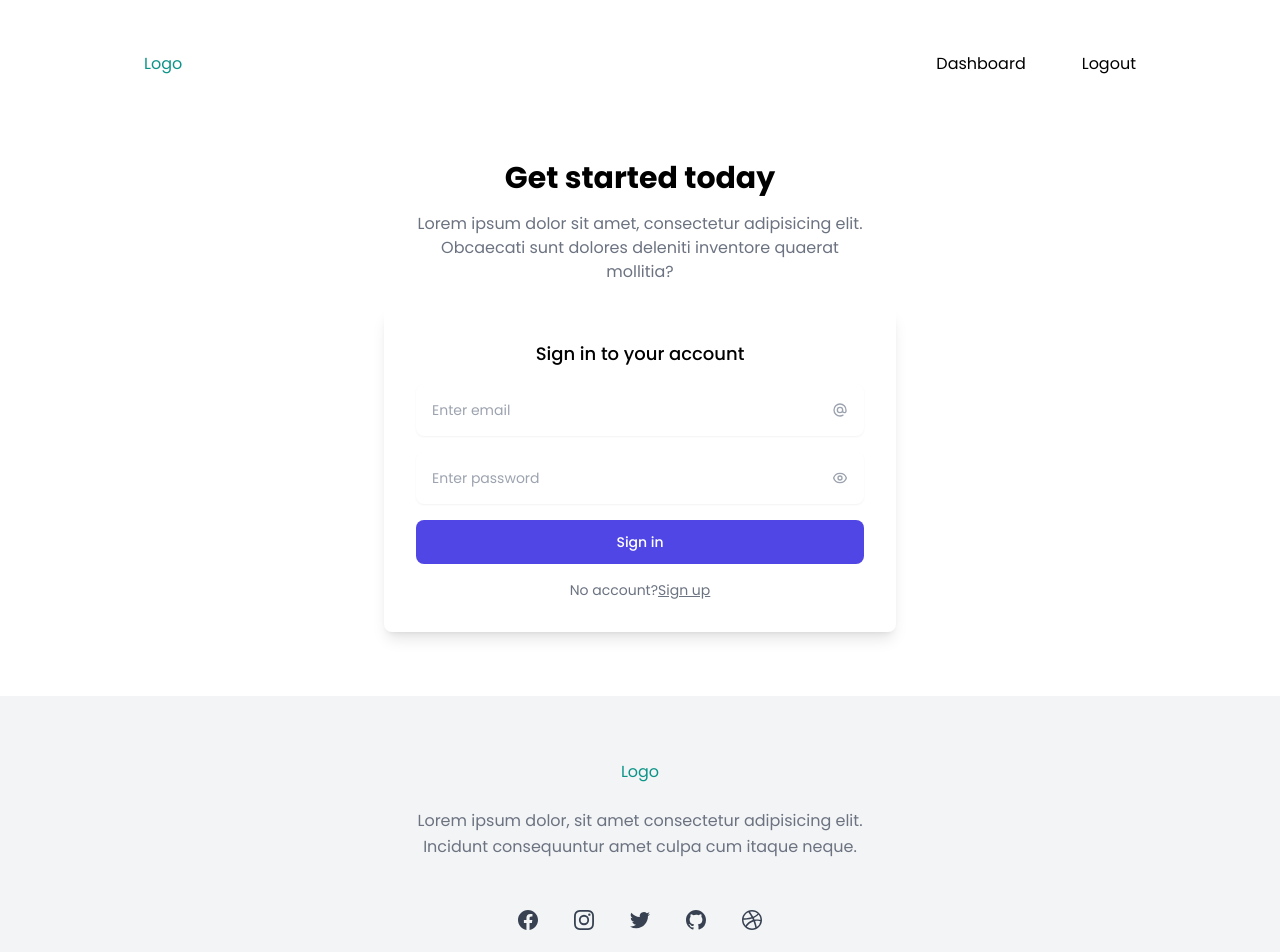
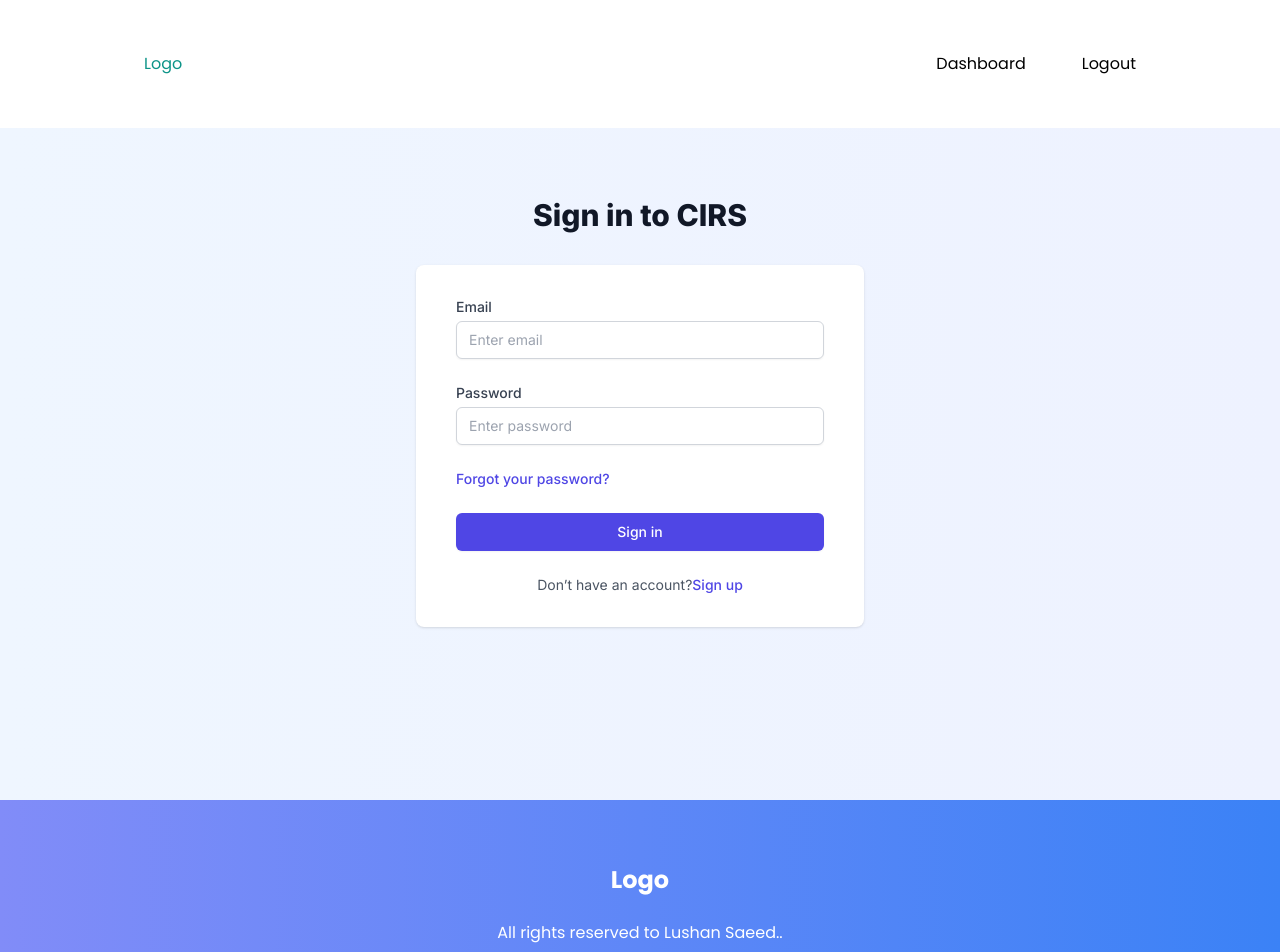
Before and after one commit to Oreofreakshake/greenmv, a Next.js app in the folder frontend/: page / in a window 1280 px wide. Shown: the top 952 px of the page. Built offline with nearby package versions, Linux system fonts and the light colour scheme.

Commit message:
my updates

```diff
--- a/frontend/app/_components/footer/footer.tsx
+++ b/frontend/app/_components/footer/footer.tsx
@@ -1,23 +1,26 @@
-//my components
+import React from 'react';
 
 export default function Footer() {
     return (
-        <footer className="bg-gray-100 font-poppins">
+        <footer className="bg-gradient-to-r from-indigo-400 to-blue-500 text-white font-poppins">
             <div className="mx-auto max-w-5xl px-4 py-16 sm:px-6 lg:px-8">
-                <div className="flex justify-center text-teal-600">Logo</div>
+                <div className="flex justify-center">
+                    {/* Replace with your actual logo image or SVG */}
+                    <span className="text-2xl font-bold">Logo</span>
+                </div>
 
-                <p className="mx-auto mt-6 max-w-md text-center leading-relaxed text-gray-500">
-                    Lorem ipsum dolor, sit amet consectetur adipisicing elit.
-                    Incidunt consequuntur amet culpa cum itaque neque.
+                <p className="mx-auto mt-6 max-w-md text-center leading-relaxed">
+                    All rights reserved to Lushan Saeed..
                 </p>
 
                 <ul className="mt-12 flex justify-center gap-6 md:gap-8">
+                    {/* Social media icons: Replace the href with your actual social media URLs */}
                     <li>
                         <a
-                            href="/"
-                            rel="noreferrer"
+                            href="https://www.facebook.com/"
                             target="_blank"
-                            className="text-gray-700 transition hover:text-gray-700/75"
+                            rel="noopener noreferrer"
+                            className="hover:text-gray-300"
                         >
                             <span className="sr-only">Facebook</span>
                             <svg
@@ -34,13 +37,12 @@ export default function Footer() {
                             </svg>
                         </a>
                     </li>
-
                     <li>
                         <a
-                            href="/"
-                            rel="noreferrer"
+                            href="https://www.instagram.com/"
                             target="_blank"
-                            className="text-gray-700 transition hover:text-gray-700/75"
+                            rel="noopener noreferrer"
+                            className="hover:text-gray-300"
                         >
                             <span className="sr-only">Instagram</span>
                             <svg
@@ -57,13 +59,12 @@ export default function Footer() {
                             </svg>
                         </a>
                     </li>
-
                     <li>
                         <a
-                            href="/"
-                            rel="noreferrer"
+                            href="https://www.twitter.com/"
                             target="_blank"
-                            className="text-gray-700 transition hover:text-gray-700/75"
+                            rel="noopener noreferrer"
+                            className="hover:text-gray-300"
                         >
                             <span className="sr-only">Twitter</span>
                             <svg
@@ -76,13 +77,12 @@ export default function Footer() {
                             </svg>
                         </a>
                     </li>
-
                     <li>
                         <a
-                            href="/"
-                            rel="noreferrer"
+                            href="https://www.github.com/"
                             target="_blank"
-                            className="text-gray-700 transition hover:text-gray-700/75"
+                            rel="noopener noreferrer"
+                            className="hover:text-gray-300"
                         >
                             <span className="sr-only">GitHub</span>
                             <svg
@@ -99,28 +99,7 @@ export default function Footer() {
                             </svg>
                         </a>
                     </li>
-
-                    <li>
-                        <a
-                            href="/"
-                            rel="noreferrer"
-                            target="_blank"
-                            className="text-gray-700 transition hover:text-gray-700/75"
-                        >
-                            <svg
-                                className="h-6 w-6"
-                                fill="currentColor"
-                                viewBox="0 0 24 24"
-                                aria-hidden="true"
-                            >
-                                <path
-                                    fillRule="evenodd"
-                                    d="M12 2C6.48 2 2 6.48 2 12s4.48 10 10 10c5.51 0 10-4.48 10-10S17.51 2 12 2zm6.605 4.61a8.502 8.502 0 011.93 5.314c-.281-.054-3.101-.629-5.943-.271-.065-.141-.12-.293-.184-.445a25.416 25.416 0 00-.564-1.236c3.145-1.28 4.577-3.124 4.761-3.362zM12 3.475c2.17 0 4.154.813 5.662 2.148-.152.216-1.443 1.941-4.48 3.08-1.399-2.57-2.95-4.675-3.189-5A8.687 8.687 0 0112 3.475zm-3.633.803a53.896 53.896 0 013.167 4.935c-3.992 1.063-7.517 1.04-7.896 1.04a8.581 8.581 0 014.729-5.975zM3.453 12.01v-.26c.37.01 4.512.065 8.775-1.215.25.477.477.965.694 1.453-.109.033-.228.065-.336.098-4.404 1.42-6.747 5.303-6.942 5.629a8.522 8.522 0 01-2.19-5.705zM12 20.547a8.482 8.482 0 01-5.239-1.8c.152-.315 1.888-3.656 6.703-5.337.022-.01.033-.01.054-.022a35.318 35.318 0 011.823 6.475 8.4 8.4 0 01-3.341.684zm4.761-1.465c-.086-.52-.542-3.015-1.659-6.084 2.679-.423 5.022.271 5.314.369a8.468 8.468 0 01-3.655 5.715z"
-                                    clipRule="evenodd"
-                                />
-                            </svg>
-                        </a>
-                    </li>
+                    {/* Add more social icons as needed */}
                 </ul>
             </div>
         </footer>
--- a/frontend/app/_components/signin.tsx
+++ b/frontend/app/_components/signin.tsx
@@ -1,115 +1,78 @@
-"use client";
+import React from 'react';
 
-interface Signin {
-    signin: string;
-}
+export default function SignIn({ signin }) {
+    return (
+        <div className="flex min-h-screen bg-gradient-to-r from-blue-50 to-indigo-50">
+            {/* Sign In Section */}
+            <div className="flex-grow flex flex-col justify-center px-4 sm:px-6 lg:px-8">
+                <div className="sm:mx-auto sm:w-full sm:max-w-md">
+                    <h2 className="mt-6 text-center text-3xl font-extrabold text-gray-900">Sign in to CIRS</h2>
+                </div>
 
-export default function SignIn({ signin }: Signin) {
-    return (
-        <div className="mx-auto max-w-screen-xl mt-24 px-4 py-16 sm:px-6 lg:px-8 font-poppins">
-            <div className="mx-auto max-w-lg">
-                <h1 className="text-center text-2xl font-bold sm:text-3xl">
-                    Get started today
-                </h1>
-
-                <p className="mx-auto mt-4 max-w-md text-center text-gray-500">
-                    Lorem ipsum dolor sit amet, consectetur adipisicing elit.
-                    Obcaecati sunt dolores deleniti inventore quaerat mollitia?
-                </p>
-
-                <form
-                    action=""
-                    className="mb-0 mt-6 space-y-4 rounded-lg p-4 shadow-lg sm:p-6 lg:p-8"
-                >
-                    <p className="text-center text-lg font-medium">
-                        Sign in to your account
-                    </p>
-
+                <div className="mt-8 sm:mx-auto sm:w-full sm:max-w-md">
+                    <div className="bg-white py-8 px-4 shadow sm:rounded-lg sm:px-10">
+                        <form className="space-y-6" action="#" method="POST">
                             <div>
-                        <label htmlFor="email" className="sr-only">
+                                <label htmlFor="email" className="block text-sm font-medium text-gray-700">
                                     Email
                                 </label>
-
-                        <div className="relative">
+                                <div className="mt-1">
                                     <input
+                                        id="email"
+                                        name="email"
                                         type="email"
+                                        autoComplete="email"
                                         required
-                                className="w-full rounded-lg border-gray-200 p-4 pe-12 text-sm shadow-sm"
+                                        className="appearance-none block w-full px-3 py-2 border border-gray-300 rounded-md shadow-sm placeholder-gray-400 focus:outline-none focus:ring-indigo-500 focus:border-indigo-500 sm:text-sm"
                                         placeholder="Enter email"
                                     />
-
-                            <span className="absolute inset-y-0 end-0 grid place-content-center px-4">
-                                <svg
-                                    xmlns="http://www.w3.org/2000/svg"
-                                    className="h-4 w-4 text-gray-400"
-                                    fill="none"
-                                    viewBox="0 0 24 24"
-                                    stroke="currentColor"
-                                >
-                                    <path
-                                        strokeLinecap="round"
-                                        strokeLinejoin="round"
-                                        strokeWidth="2"
-                                        d="M16 12a4 4 0 10-8 0 4 4 0 008 0zm0 0v1.5a2.5 2.5 0 005 0V12a9 9 0 10-9 9m4.5-1.206a8.959 8.959 0 01-4.5 1.207"
-                                    />
-                                </svg>
-                            </span>
                                 </div>
                             </div>
 
                             <div>
-                        <label htmlFor="password" className="sr-only">
+                                <label htmlFor="password" className="block text-sm font-medium text-gray-700">
                                     Password
                                 </label>
-
-                        <div className="relative">
+                                <div className="mt-1">
                                     <input
+                                        id="password"
+                                        name="password"
                                         type="password"
+                                        autoComplete="current-password"
                                         required
-                                className="w-full rounded-lg border-gray-200 p-4 pe-12 text-sm shadow-sm"
+                                        className="appearance-none block w-full px-3 py-2 border border-gray-300 rounded-md shadow-sm placeholder-gray-400 focus:outline-none focus:ring-indigo-500 focus:border-indigo-500 sm:text-sm"
                                         placeholder="Enter password"
                                     />
-
-                            <span className="absolute inset-y-0 end-0 grid place-content-center px-4">
-                                <svg
-                                    xmlns="http://www.w3.org/2000/svg"
-                                    className="h-4 w-4 text-gray-400"
-                                    fill="none"
-                                    viewBox="0 0 24 24"
-                                    stroke="currentColor"
-                                >
-                                    <path
-                                        strokeLinecap="round"
-                                        strokeLinejoin="round"
-                                        strokeWidth="2"
-                                        d="M15 12a3 3 0 11-6 0 3 3 0 016 0z"
-                                    />
-                                    <path
-                                        strokeLinecap="round"
-                                        strokeLinejoin="round"
-                                        strokeWidth="2"
-                                        d="M2.458 12C3.732 7.943 7.523 5 12 5c4.478 0 8.268 2.943 9.542 7-1.274 4.057-5.064 7-9.542 7-4.477 0-8.268-2.943-9.542-7z"
-                                    />
-                                </svg>
-                            </span>
                                 </div>
                             </div>
 
+                            <div className="flex items-center justify-between">
+                                <div className="text-sm">
+                                    <a href="#" className="font-medium text-indigo-600 hover:text-indigo-500">
+                                        Forgot your password?
+                                    </a>
+                                </div>
+                            </div>
+
+                            <div>
                                 <button
                                     onClick={signin}
                                     type="submit"
-                        className="block w-full rounded-lg bg-indigo-600 px-5 py-3 text-sm font-medium text-white"
+                                    className="w-full flex justify-center py-2 px-4 border border-transparent rounded-md shadow-sm text-sm font-medium text-white bg-indigo-600 hover:bg-indigo-700 focus:outline-none focus:ring-2 focus:ring-offset-2 focus:ring-indigo-500"
                                 >
                                     Sign in
                                 </button>
+                            </div>
+                        </form>
 
-                    <p className="text-center text-sm text-gray-500">
-                        No account?
-                        <a className="underline" href="">
+                        <p className="mt-6 text-center text-sm text-gray-600">
+                            Don’t have an account?
+                            <a href="/signup" className="font-medium text-indigo-600 hover:text-indigo-500">
                                 Sign up
                             </a>
                         </p>
-                </form>
+                    </div>
+                </div>
             </div>
         </div>
     );
```
Lines whose indentation alone changed are shown as unchanged.
